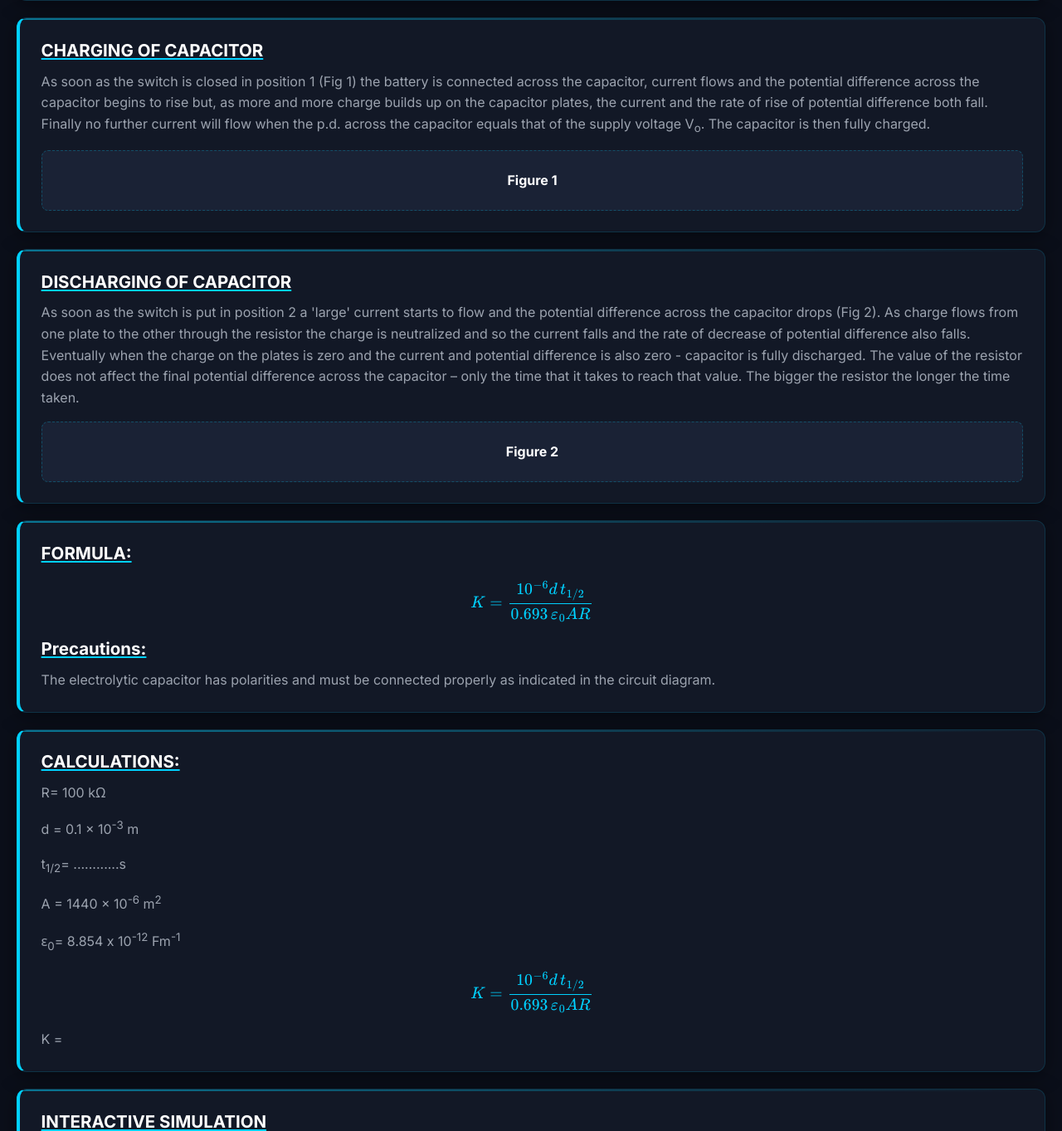
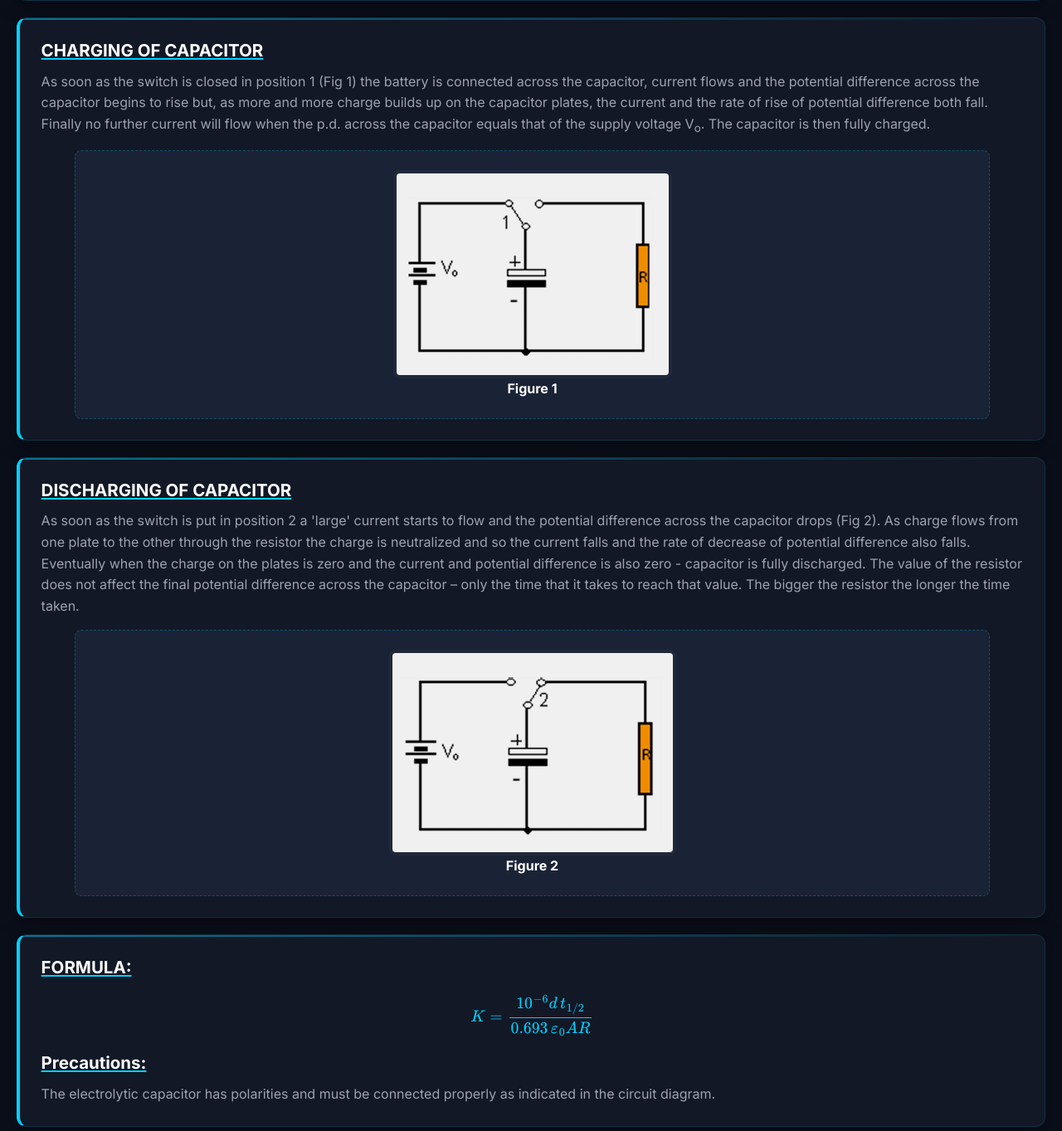
Before and after one commit to sushxnth17/virtual-physics-lab, a Flask app: page /experiments/dielectric in a window 1280 px wide. Shown: the part 1133-2496 px from the top of the page at 83% size. Run offline with Flask 3, Linux system fonts and the light colour scheme.

Commit message:
Add charging and discharging of capacitor images in their respective placeholders

```diff
--- a/templates/dielectric.html
+++ b/templates/dielectric.html
@@ -34,18 +34,20 @@
 	<section class="experiment-section">
 		<h3><u>CHARGING OF CAPACITOR</u></h3>
 		<p>As soon as the switch is closed in position 1 (Fig 1) the battery is connected across the capacitor, current flows and the potential difference across the capacitor begins to rise but, as more and more charge builds up on the capacitor plates, the current and the rate of rise of potential difference both fall. Finally no further current will flow when the p.d. across the capacitor equals that of the supply voltage V<sub>o</sub>. The capacitor is then fully charged.</p>
-		<div class="diagram-placeholder-box" aria-label="Figure 1 placeholder">
-			<p><strong>Figure 1</strong></p>
-		</div>
+		<figure class="diagram-placeholder-box" aria-label="Figure 1: Charging of capacitor">
+			<img src="{{ url_for('static', filename='js/images/chargingofCapacitor.png') }}" alt="Charging of capacitor diagram" style="max-width:100%;height:auto;display:block;margin:0 auto;" />
+			<figcaption style="text-align:center;"><strong>Figure 1</strong></figcaption>
+		</figure>
 
 	</section>
 
 	<section class="experiment-section">
 		<h3><u>DISCHARGING OF CAPACITOR</u></h3>
 		<p>As soon as the switch is put in position 2 a 'large' current starts to flow and the potential difference across the capacitor drops (Fig 2). As charge flows from one plate to the other through the resistor the charge is neutralized and so the current falls and the rate of decrease of potential difference also falls. Eventually when the charge on the plates is zero and the current and potential difference is also zero - capacitor is fully discharged. The value of the resistor does not affect the final potential difference across the capacitor &ndash; only the time that it takes to reach that value. The bigger the resistor the longer the time taken.</p>
-		<div class="diagram-placeholder-box" aria-label="Figure 2 placeholder">
-			<p><strong>Figure 2</strong></p>
-		</div>
+		<figure class="diagram-placeholder-box" aria-label="Figure 2: Discharging of capacitor">
+			<img src="{{ url_for('static', filename='js/images/dischargingofCapacitor.png') }}" alt="Discharging of capacitor diagram" style="max-width:100%;height:auto;display:block;margin:0 auto;" />
+			<figcaption style="text-align:center;"><strong>Figure 2</strong></figcaption>
+		</figure>
 
 	</section>
 
```
Also changed, not shown: static/js/images/chargingofCapacitor.png (added), static/js/images/dischargingofCapacitor.png (added).
